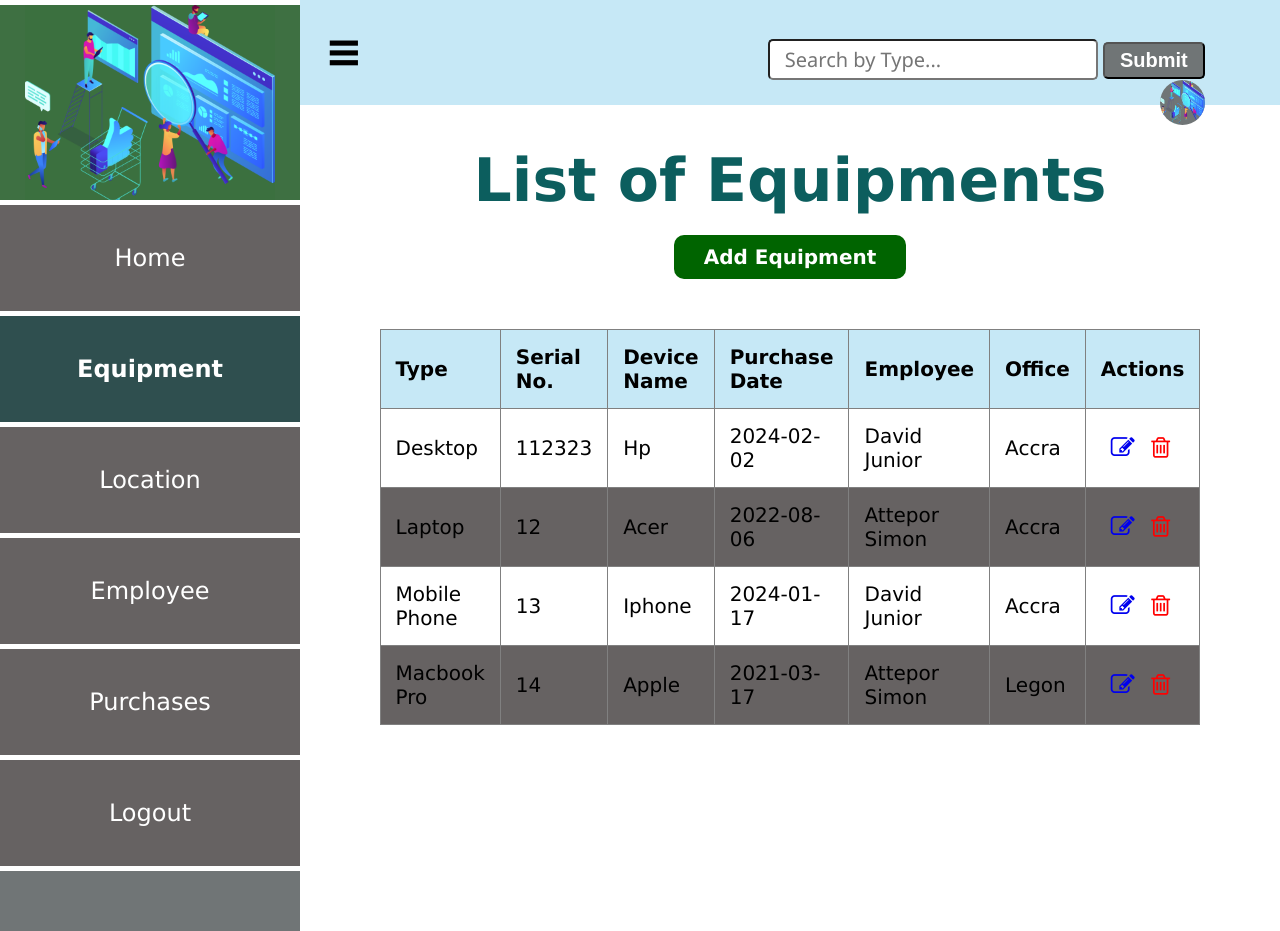
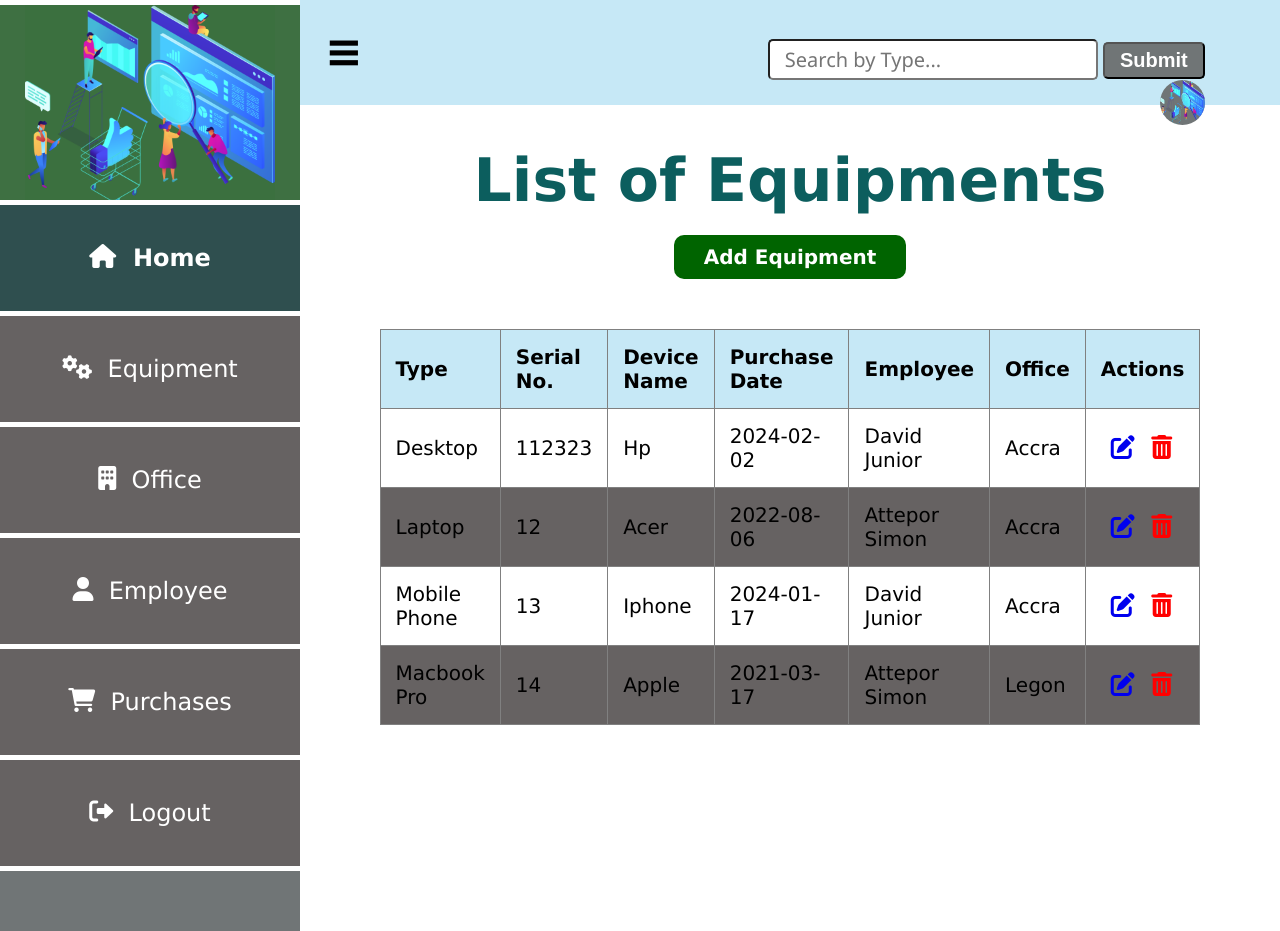
Before and after one commit to Aristocratjnr/device-inventory-system, a Flask app: page /equipment in a window 1280 px wide. Run offline with Flask 3, Linux system fonts and the light colour scheme; data comes from the database, SQL or seed files in the repository.

Commit message:
Update font awesome icons and background styles for navigation links

```diff
--- a/templates/equipmentList.html
+++ b/templates/equipmentList.html
@@ -7,6 +7,7 @@
     <link rel="stylesheet" href="{{ url_for('static', filename='main.css') }}">
     <script src="https://code.jquery.com/jquery-3.6.0.min.js"></script>
     <link rel="stylesheet" href="https://cdnjs.cloudflare.com/ajax/libs/font-awesome/4.7.0/css/font-awesome.min.css">
+    <link rel="stylesheet" href="https://cdnjs.cloudflare.com/ajax/libs/font-awesome/6.0.0-beta3/css/all.min.css">
 
     <script>
       $(document).ready(function(){
@@ -49,13 +50,13 @@
             <img src="{{ url_for('static', filename='bg4.png') }}" alt="Logo">
         </div>
         <div class="content">
-            <a href="/entry_point" class="home">Home</a>
-            <a href="/equipment" class="home active">Equipment</a>
-            <a href="/location" class="home">Location</a>
-            <a href="/employee" class="home">Employee</a>
-            <a href="/purchase" class="home">Purchases</a>
-            <a href="/login" class="home">Logout</a>
-        </div>
+            <a href="/entry_point" class="home active"><i class="fas fa-home"></i>&nbsp; Home</a>
+            <a href="/equipment" class="home"><i class="fas fa-cogs"></i>&nbsp;  Equipment</a>
+            <a href="/location" class="home"><i class="fas fa-building"></i>&nbsp;  Office</a>
+            <a href="/employee" class="home"><i class="fas fa-user"></i>&nbsp;  Employee</a>
+            <a href="/purchase" class="home"><i class="fas fa-shopping-cart"></i> &nbsp; Purchases</a>
+            <a href="/login" class="home"><i class="fas fa-sign-out-alt"></i>&nbsp;  Logout</a>
+          </div>
     </section>
 
     <h1 class="marquee">List of Equipments</h1>
```
Also changed, not shown: templates/locationList.html (+6 -6 lines).
